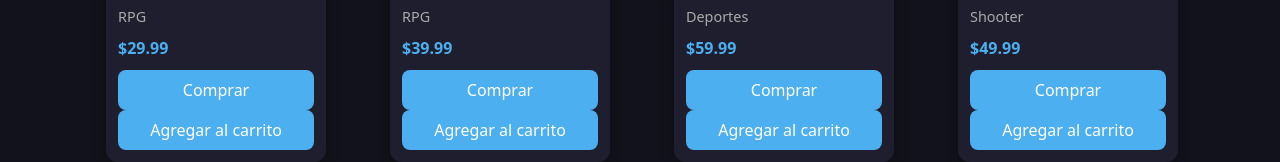
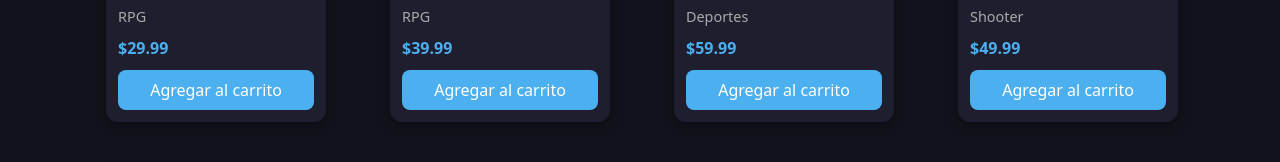
Before and after one commit to lautapereyra/game-store, a React (Vite) app in the folder game-store/: page /catalog in a window 1280 px wide. Shown: the part 461-623 px from the top of the page. Built offline with nearby package versions, Linux system fonts and the light colour scheme; grey boxes are pictures that could not be loaded.

Commit message:
ahora si

```diff
--- a/game-store/src/App.jsx
+++ b/game-store/src/App.jsx
@@ -42,8 +42,8 @@ function App() {
           <Route path="/" element={<Navigate to="home" />} />
           <Route path="/login" element={<Login onLogin={handleLogIn} />} />
 
-          <Route path="/catalog/*" element={<Catalog />} />
-          <Route path="/game-details/" element={<GameDetails/>}/>
+
+          <Route path="/game-details/" element={<GameDetails />} />
 
           <Route path="/catalog/*" element={<Catalog addToCart={addToCart} />} />
           <Route path="/cart/*" element={<Carrito cart={cart} />} />
--- a/game-store/src/components/gameCard/GameCard.jsx
+++ b/game-store/src/components/gameCard/GameCard.jsx
@@ -1,4 +1,3 @@
-import { Link } from "react-router";
 import "./GameCard.css";
 import { useState } from 'react'
 
@@ -21,10 +20,6 @@ function GameCard({ game, addToCart }) {
                     <div className="game-card-title">{game.title}</div>
                     <div className="game-card-genre">{game.genre}</div>
                     <div className="game-card-price">${game.price}</div>
-                    <Link to="/game-details">
-                    <button>Comprar</button>
-                    </Link>
-
                     <button onClick={handleAdd}>Agregar al carrito</button>
                     {added && <p className="success-msg">Agregado al carrito ✅</p>}
                 </div>
--- a/game-store/src/components/pages/gameDetails/GameDetails.jsx
+++ b/game-store/src/components/pages/gameDetails/GameDetails.jsx
@@ -13,13 +13,13 @@ const GameDetails = () => {
         <Card.Img
           height={500}
           variant='top'
-            src= {gamesData.image}/>
+          src={gamesData.image} />
         <Card.Body>
           <Card.Title>{gamesData.title}</Card.Title>
           <Card.Subtitle>{gamesData.genre}</Card.Subtitle>
           <p>{gamesData.description}</p>
           <Row>
-                <Link to ="/game-details">
+            <Link to="/game-details">
               <Button>
                 Comprar Juego
               </Button>
```
Lines whose indentation alone changed are shown as unchanged.
